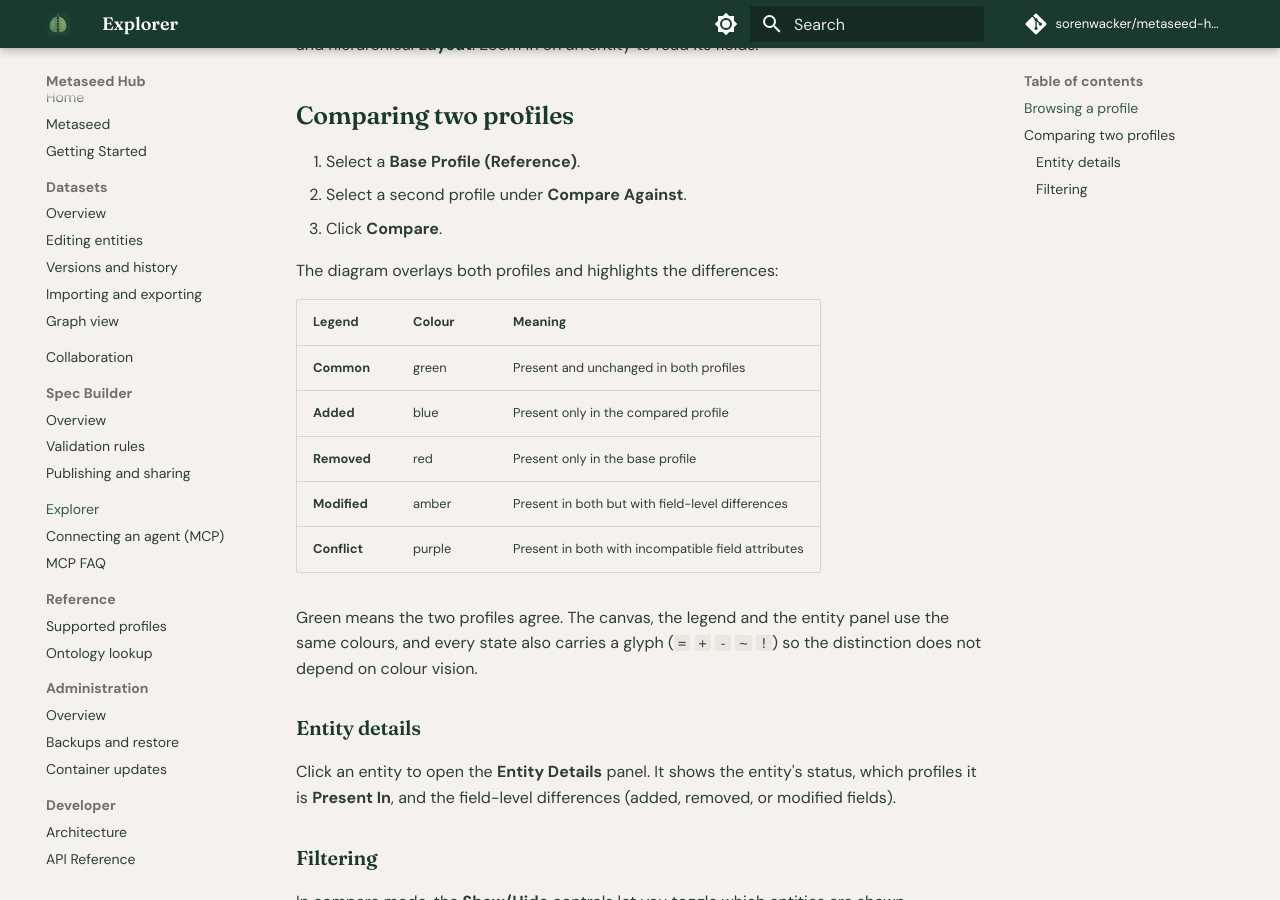
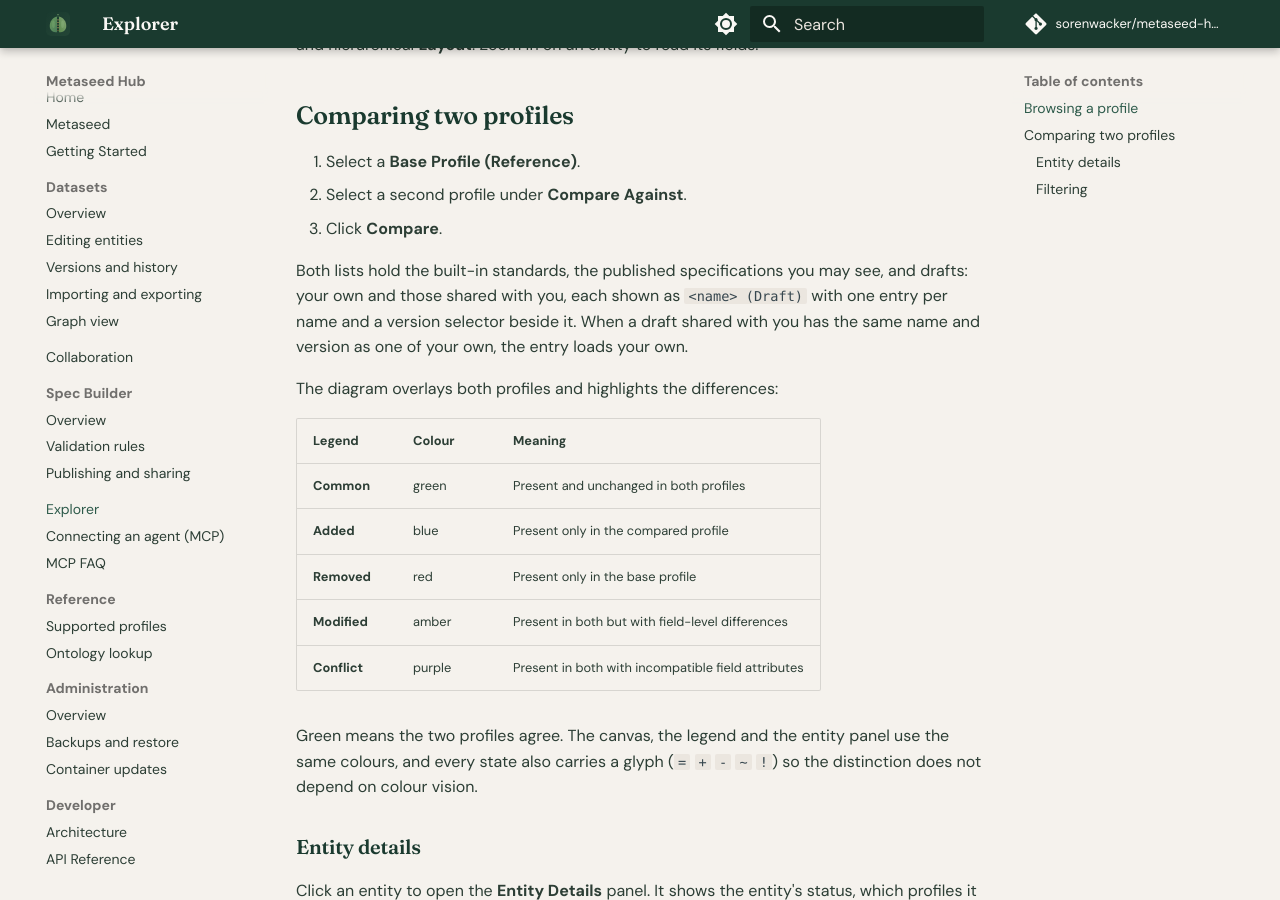
Before and after one commit to sorenwacker/metaseed-hub, an MkDocs documentation site: the page built from docs/explorer.md, in a window 1280 px wide and 900 px high, scrolled down 416 px. Built offline with MkDocs 1.6.1 and Material for MkDocs 9.7.7, drawn with Linux system fonts in a browser that asks for light colours; comment, search, counter and statistics services are not loaded.

Commit message:
Document which draft an explorer entry loads when a shared one shares its name

```diff
--- a/docs/explorer.md
+++ b/docs/explorer.md
@@ -14,6 +14,8 @@
 1. Select a **Base Profile (Reference)**.
 2. Select a second profile under **Compare Against**.
 3. Click **Compare**.
+
+Both lists hold the built-in standards, the published specifications you may see, and drafts: your own and those shared with you, each shown as `<name> (Draft)` with one entry per name and a version selector beside it. When a draft shared with you has the same name and version as one of your own, the entry loads your own.
 
 The diagram overlays both profiles and highlights the differences:
 
```
